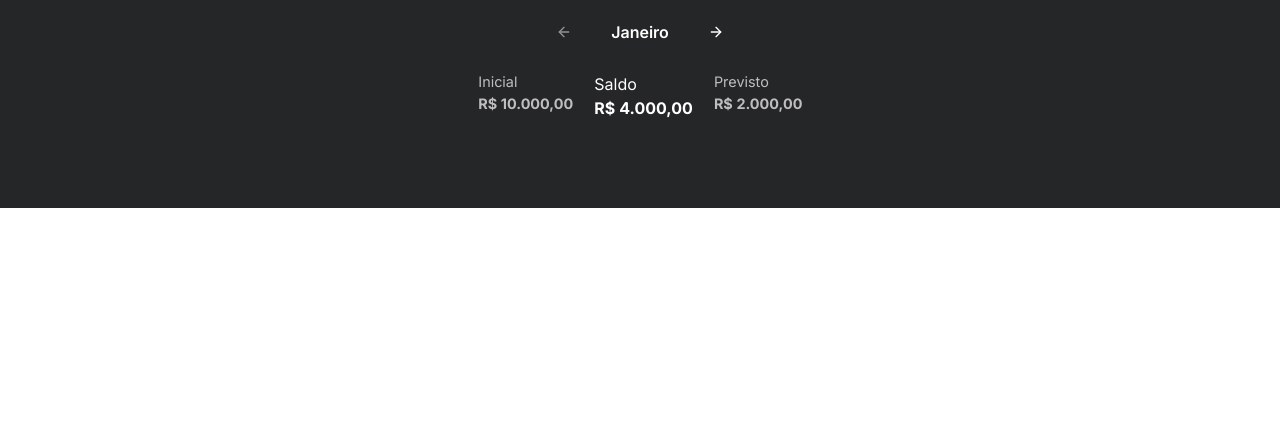
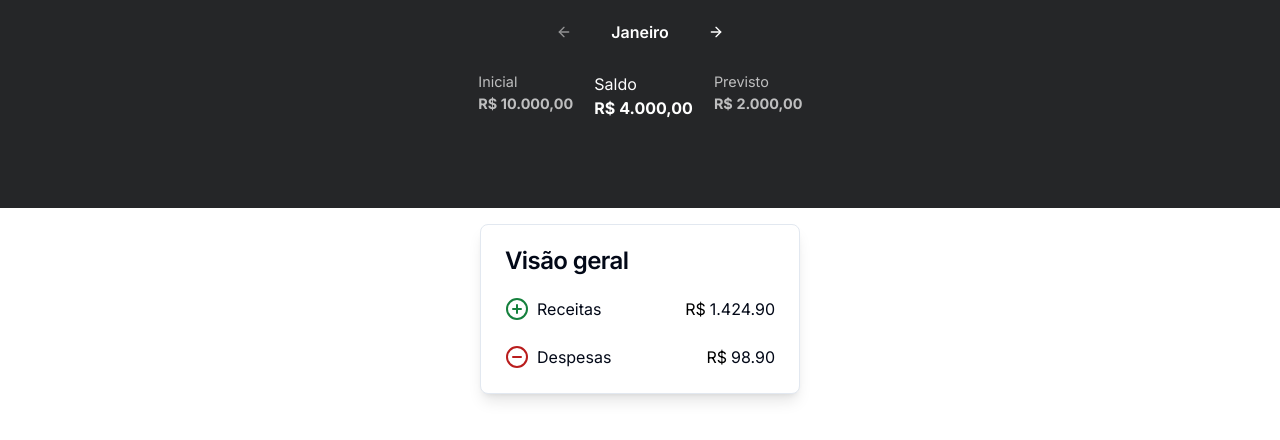
Before and after one commit to eldinho2/Paguei, a Next.js app: page / in a window 1280 px wide. Shown: the top 440 px of the page. Built offline with nearby package versions, Linux system fonts and the light colour scheme.

Commit message:
feat: overview

```diff
--- a/components/Main.tsx
+++ b/components/Main.tsx
@@ -1,4 +1,5 @@
 import ValueLabels from "./ui/ValueLabels";
+import OverviewCard from "./OverviewCard";
 
 export default function Main() {
   return (
@@ -10,7 +11,9 @@
           <ValueLabels label="Previsto" value="2.000,00" className="transform scale-90 translate-y-0 text-white/70" />
         </div>
       </section>
-      <section></section>
+      <section className="flex justify-center">
+        <OverviewCard cardName="Visão geral" cardIncomeValue="1.424.90" cardExpenseValue="98.90" />
+      </section>
     </main>
   );
 }
--- /dev/null
+++ b/components/OverviewCard.tsx
@@ -0,0 +1,47 @@
+import { PlusCircle, MinusCircle } from "lucide-react";
+
+import { Card, CardContent, CardHeader, CardTitle } from "@/components/ui/card";
+
+type OverviewCardProps = {
+  cardName: string;
+  cardIncomeValue: string;
+  cardExpenseValue: string;
+};
+
+export default function OverviewCard({
+  cardName,
+  cardIncomeValue,
+  cardExpenseValue,
+}: OverviewCardProps) {
+  return (
+    <Card className="w-80 m-4 shadow-lg">
+      <CardHeader>
+        <CardTitle>{cardName}</CardTitle>
+      </CardHeader>
+      <CardContent className="flex items-center">
+        <span className="pr-2">
+          <PlusCircle className="h-6 w-6 text-green-700" />
+        </span>
+        <div className="flex justify-between w-full">
+          <div>Receitas</div>
+          <div>
+            <span className="text-black pr-1">R$</span>
+            {cardIncomeValue}
+          </div>
+        </div>
+      </CardContent>
+      <CardContent className="flex items-center">
+        <span className="pr-2">
+          <MinusCircle className="h-6 w-6 text-red-700" />
+        </span>
+        <div className="flex justify-between w-full">
+          <div>Despesas</div>
+          <div>
+            <span className="text-black pr-1">R$</span>
+            {cardExpenseValue}
+          </div>
+        </div>
+      </CardContent>
+    </Card>
+  );
+}
--- /dev/null
+++ b/components/ui/dialog.tsx
@@ -0,0 +1,122 @@
+"use client"
+
+import * as React from "react"
+import * as DialogPrimitive from "@radix-ui/react-dialog"
+import { X } from "lucide-react"
+
+import { cn } from "@/lib/utils"
+
+const Dialog = DialogPrimitive.Root
+
+const DialogTrigger = DialogPrimitive.Trigger
+
+const DialogPortal = DialogPrimitive.Portal
+
+const DialogClose = DialogPrimitive.Close
+
+const DialogOverlay = React.forwardRef<
+  React.ElementRef<typeof DialogPrimitive.Overlay>,
+  React.ComponentPropsWithoutRef<typeof DialogPrimitive.Overlay>
+>(({ className, ...props }, ref) => (
+  <DialogPrimitive.Overlay
+    ref={ref}
+    className={cn(
+      "fixed inset-0 z-50 bg-black/80  data-[state=open]:animate-in data-[state=closed]:animate-out data-[state=closed]:fade-out-0 data-[state=open]:fade-in-0",
+      className
+    )}
+    {...props}
+  />
+))
+DialogOverlay.displayName = DialogPrimitive.Overlay.displayName
+
+const DialogContent = React.forwardRef<
+  React.ElementRef<typeof DialogPrimitive.Content>,
+  React.ComponentPropsWithoutRef<typeof DialogPrimitive.Content>
+>(({ className, children, ...props }, ref) => (
+  <DialogPortal>
+    <DialogOverlay />
+    <DialogPrimitive.Content
+      ref={ref}
+      className={cn(
+        "fixed left-[50%] top-[50%] z-50 grid w-full max-w-lg translate-x-[-50%] translate-y-[-50%] gap-4 border bg-background p-6 shadow-lg duration-200 data-[state=open]:animate-in data-[state=closed]:animate-out data-[state=closed]:fade-out-0 data-[state=open]:fade-in-0 data-[state=closed]:zoom-out-95 data-[state=open]:zoom-in-95 data-[state=closed]:slide-out-to-left-1/2 data-[state=closed]:slide-out-to-top-[48%] data-[state=open]:slide-in-from-left-1/2 data-[state=open]:slide-in-from-top-[48%] sm:rounded-lg",
+        className
+      )}
+      {...props}
+    >
+      {children}
+      <DialogPrimitive.Close className="absolute right-4 top-4 rounded-sm opacity-70 ring-offset-background transition-opacity hover:opacity-100 focus:outline-none focus:ring-2 focus:ring-ring focus:ring-offset-2 disabled:pointer-events-none data-[state=open]:bg-accent data-[state=open]:text-muted-foreground">
+        <X className="h-4 w-4" />
+        <span className="sr-only">Close</span>
+      </DialogPrimitive.Close>
+    </DialogPrimitive.Content>
+  </DialogPortal>
+))
+DialogContent.displayName = DialogPrimitive.Content.displayName
+
+const DialogHeader = ({
+  className,
+  ...props
+}: React.HTMLAttributes<HTMLDivElement>) => (
+  <div
+    className={cn(
+      "flex flex-col space-y-1.5 text-center sm:text-left",
+      className
+    )}
+    {...props}
+  />
+)
+DialogHeader.displayName = "DialogHeader"
+
+const DialogFooter = ({
+  className,
+  ...props
+}: React.HTMLAttributes<HTMLDivElement>) => (
+  <div
+    className={cn(
+      "flex flex-col-reverse sm:flex-row sm:justify-end sm:space-x-2",
+      className
+    )}
+    {...props}
+  />
+)
+DialogFooter.displayName = "DialogFooter"
+
+const DialogTitle = React.forwardRef<
+  React.ElementRef<typeof DialogPrimitive.Title>,
+  React.ComponentPropsWithoutRef<typeof DialogPrimitive.Title>
+>(({ className, ...props }, ref) => (
+  <DialogPrimitive.Title
+    ref={ref}
+    className={cn(
+      "text-lg font-semibold leading-none tracking-tight",
+      className
+    )}
+    {...props}
+  />
+))
+DialogTitle.displayName = DialogPrimitive.Title.displayName
+
+const DialogDescription = React.forwardRef<
+  React.ElementRef<typeof DialogPrimitive.Description>,
+  React.ComponentPropsWithoutRef<typeof DialogPrimitive.Description>
+>(({ className, ...props }, ref) => (
+  <DialogPrimitive.Description
+    ref={ref}
+    className={cn("text-sm text-muted-foreground", className)}
+    {...props}
+  />
+))
+DialogDescription.displayName = DialogPrimitive.Description.displayName
+
+export {
+  Dialog,
+  DialogPortal,
+  DialogOverlay,
+  DialogClose,
+  DialogTrigger,
+  DialogContent,
+  DialogHeader,
+  DialogFooter,
+  DialogTitle,
+  DialogDescription,
+}
--- a/package.json
+++ b/package.json
@@ -10,6 +10,7 @@
   },
   "dependencies": {
     "@ducanh2912/next-pwa": "^10.2.2",
+    "@radix-ui/react-dialog": "^1.0.5",
     "@radix-ui/react-slot": "^1.0.2",
     "class-variance-authority": "^0.7.0",
     "clsx": "^2.1.0",
```
Also changed, not shown: 2 other files (tests, documents, lock files or other folders).
